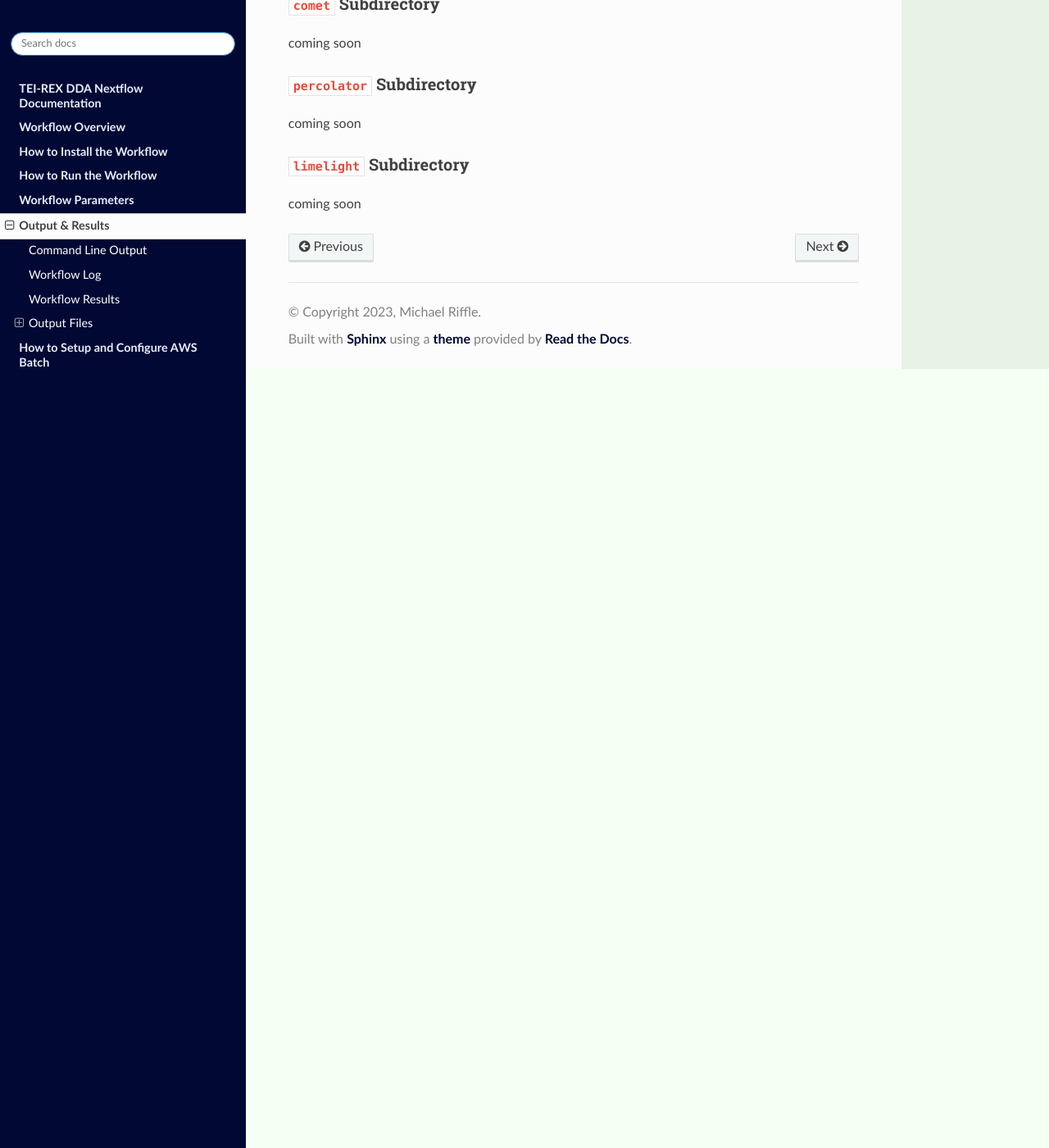
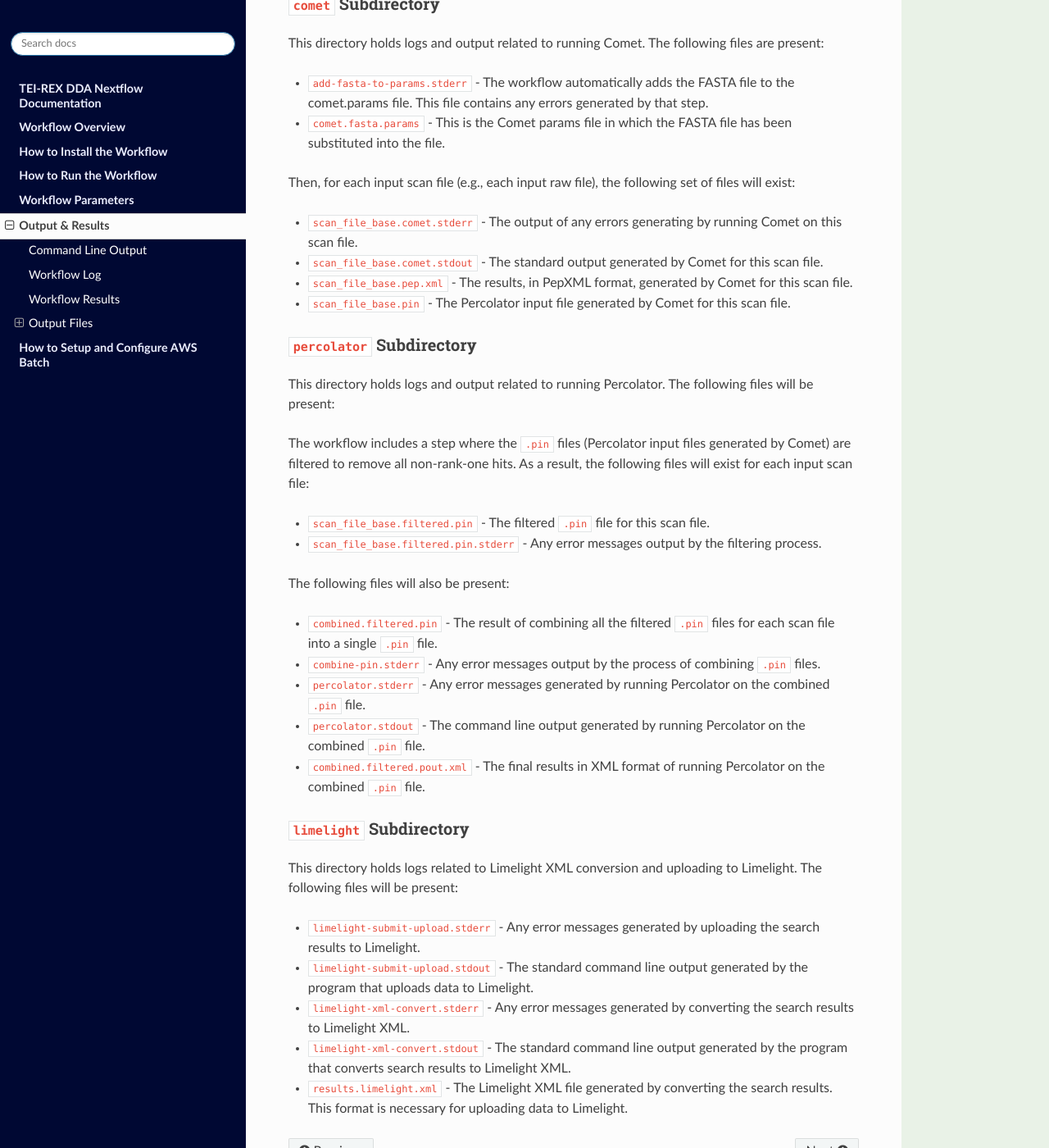
Before and after one commit to mriffle/nf-teirex-dda, a Sphinx documentation site: the page built from docs/source/results.rst, in a window 1280 px wide and 1400 px high, scrolled down 1083 px. Shown: the whole window at 82% size. Built offline with Sphinx 7.4.7 and the Read the Docs theme 2.0.0, drawn with Linux system fonts in a browser that asks for light colours.

Commit message:
docs: update results documentation

```diff
--- a/docs/source/results.rst
+++ b/docs/source/results.rst
@@ -38,12 +38,41 @@
 
 ``comet`` Subdirectory
 ^^^^^^^^^^^^^^^^^^^^^^^^^
-coming soon
+This directory holds logs and output related to running Comet. The following files are present:
+
+- ``add-fasta-to-params.stderr`` - The workflow automatically adds the FASTA file to the comet.params file. This file contains any errors generated by that step.
+- ``comet.fasta.params`` - This is the Comet params file in which the FASTA file has been substituted into the file.
+
+Then, for each input scan file (e.g., each input raw file), the following set of files will exist:
+
+- ``scan_file_base.comet.stderr`` - The output of any errors generating by running Comet on this scan file.
+- ``scan_file_base.comet.stdout`` - The standard output generated by Comet for this scan file.
+- ``scan_file_base.pep.xml`` - The results, in PepXML format, generated by Comet for this scan file.
+- ``scan_file_base.pin`` - The Percolator input file generated by Comet for this scan file.
 
 ``percolator`` Subdirectory
 ^^^^^^^^^^^^^^^^^^^^^^^^^^^
-coming soon
+This directory holds logs and output related to running Percolator. The following files will be present:
+
+The workflow includes a step where the ``.pin`` files (Percolator input files generated by Comet) are filtered to remove all non-rank-one hits. As a result, the following files will exist for each input scan file:
+
+- ``scan_file_base.filtered.pin`` - The filtered ``.pin`` file for this scan file.
+- ``scan_file_base.filtered.pin.stderr`` - Any error messages output by the filtering process.
+
+The following files will also be present:
+
+- ``combined.filtered.pin`` - The result of combining all the filtered ``.pin`` files for each scan file into a single ``.pin`` file.
+- ``combine-pin.stderr`` - Any error messages output by the process of combining ``.pin`` files.
+- ``percolator.stderr`` - Any error messages generated by running Percolator on the combined ``.pin`` file.
+- ``percolator.stdout`` - The command line output generated by running Percolator on the combined ``.pin`` file.
+- ``combined.filtered.pout.xml`` - The final results in XML format of running Percolator on the combined ``.pin`` file.
 
 ``limelight`` Subdirectory
 ^^^^^^^^^^^^^^^^^^^^^^^^^^
-coming soon
+This directory holds logs related to Limelight XML conversion and uploading to Limelight. The following files will be present:
+
+- ``limelight-submit-upload.stderr`` - Any error messages generated by uploading the search results to Limelight.
+- ``limelight-submit-upload.stdout`` - The standard command line output generated by the program that uploads data to Limelight.
+- ``limelight-xml-convert.stderr`` - Any error messages generated by converting the search results to Limelight XML.
+- ``limelight-xml-convert.stdout`` - The standard command line output generated by the program that converts search results to Limelight XML.
+- ``results.limelight.xml`` - The Limelight XML file generated by converting the search results. This format is necessary for uploading data to Limelight.
```
